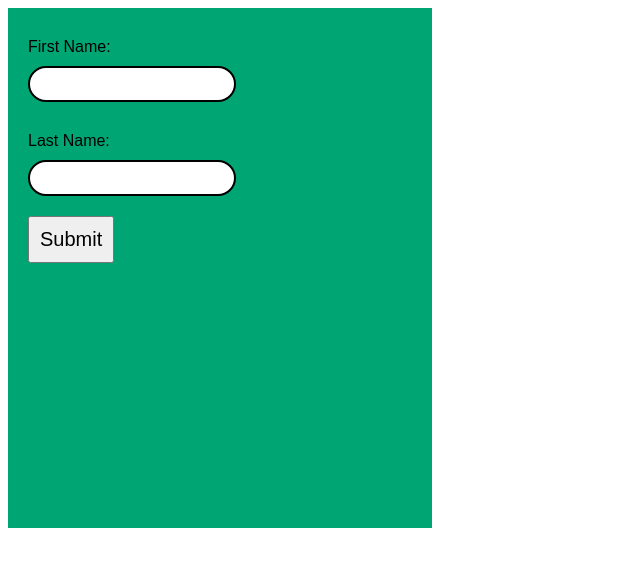
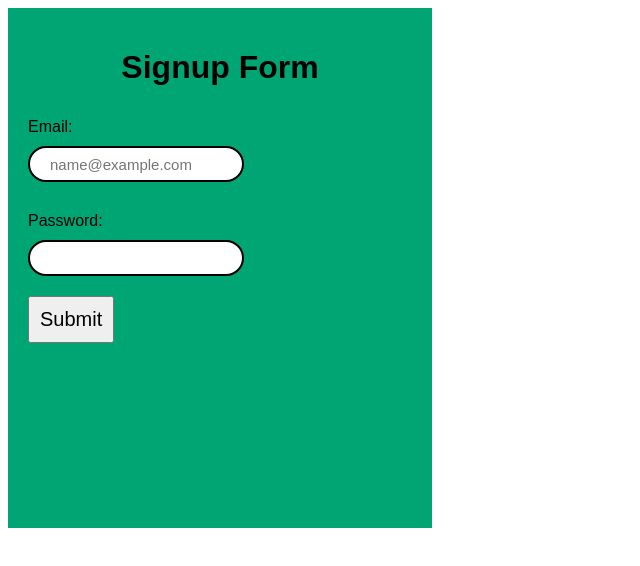
Before and after one commit to DanielAlvarez2/React19forms, a React (Vite) app: page / in a window 1280 px wide. Shown: the top 566 px of the page, without its empty margins (0-640 px from the left). Built offline with nearby package versions, Linux system fonts and the light colour scheme.

Commit message:
fcc react19 forms section 3 lesson 22 completed

```diff
--- a/src/App.jsx
+++ b/src/App.jsx
@@ -5,16 +5,26 @@ export default function App() {
   return (
     <>
       <form action='/api/my-server-code.php' method='POST' id='my-form'>
-        <label htmlfor='first-name'>First Name: </label>
-        <input type='text' id='first-name' name='firstName' class='input' />
+        <h1>Signup Form</h1>
+
+        <label htmlFor='email'>Email: </label>
+        <input  type='email'
+                id='email'
+                name='email'
+                placeholder='name@example.com'
+                class='input'
+        />
         <br/>
-        <label htmlfor='last-name'>Last Name: </label>
-        <input type='text' id='last-name' name='lastName' class='input' />
+        <label htmlFor='password'>Password: </label>
+        <input  type='password'
+                id='password'
+                name='password'
+                class='input'
+        />
         <br/>
         <input type='submit' />
       </form>
 
-      <script src='./index.js'></script>
     </>
   )
 }
--- a/src/index.css
+++ b/src/index.css
@@ -15,9 +15,18 @@ label{
   width:200px;
   margin-bottom: 20px;
   border:2px solid black;
+  padding-left: 10px;
+  font-size: 20px;
 }
 input[type='submit']{
   font-size: 20px;
   padding:10px;
   cursor: pointer;
 }
+input::placeholder{
+  padding-left: 10px;
+  font-size: 15px;
+}
+h1{
+  text-align: center;
+}
```
